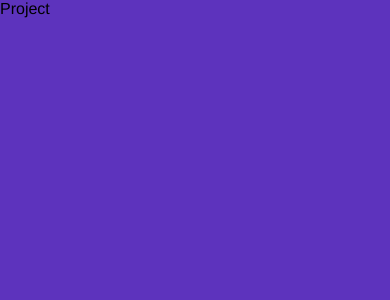
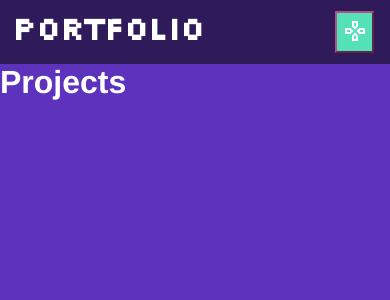
Before and after one commit to Karlcamp162/Personal-Portfolio, a React (Create React App) app: page /project in a window 390 px wide. Shown: the top 300 px of the page. Built offline with nearby package versions, Linux system fonts and the light colour scheme.

Commit message:
another commit

```diff
--- a/src/pages/Gallery.js
+++ b/src/pages/Gallery.js
@@ -1,8 +1,12 @@
 import React from 'react'
+import NavBar from './components/NavBar'
 
 const Gallery = () => {
   return (
-    <div>Gallery</div>
+    <>
+    <NavBar/>
+    <h1>Gallery</h1>
+  </>
   )
 }
 
--- a/src/pages/Project.js
+++ b/src/pages/Project.js
@@ -1,8 +1,13 @@
 import React from 'react'
+import NavBar from './components/NavBar'
 
 const Project = () => {
   return (
-    <div>Project</div>
+    <>
+    <NavBar/>
+
+    <h1>Projects</h1>
+  </>
   )
 }
 
--- a/src/pages/components/NavBar.css
+++ b/src/pages/components/NavBar.css
@@ -96,14 +96,14 @@ header h1{
         width: 10vw;
         height: 5vh;
         background-color: #55e1b8;
-        border-color: #d8bbfe;
+        border-color: #b14f87;
         right: 1rem;
     }
     .btnIcon{
         color: #fdfeff;
         font-size: 1.5rem;
         box-shadow: #5d33bd;
-
+        border-color: #b14f87;
     }
 
     .DropContent{
```
